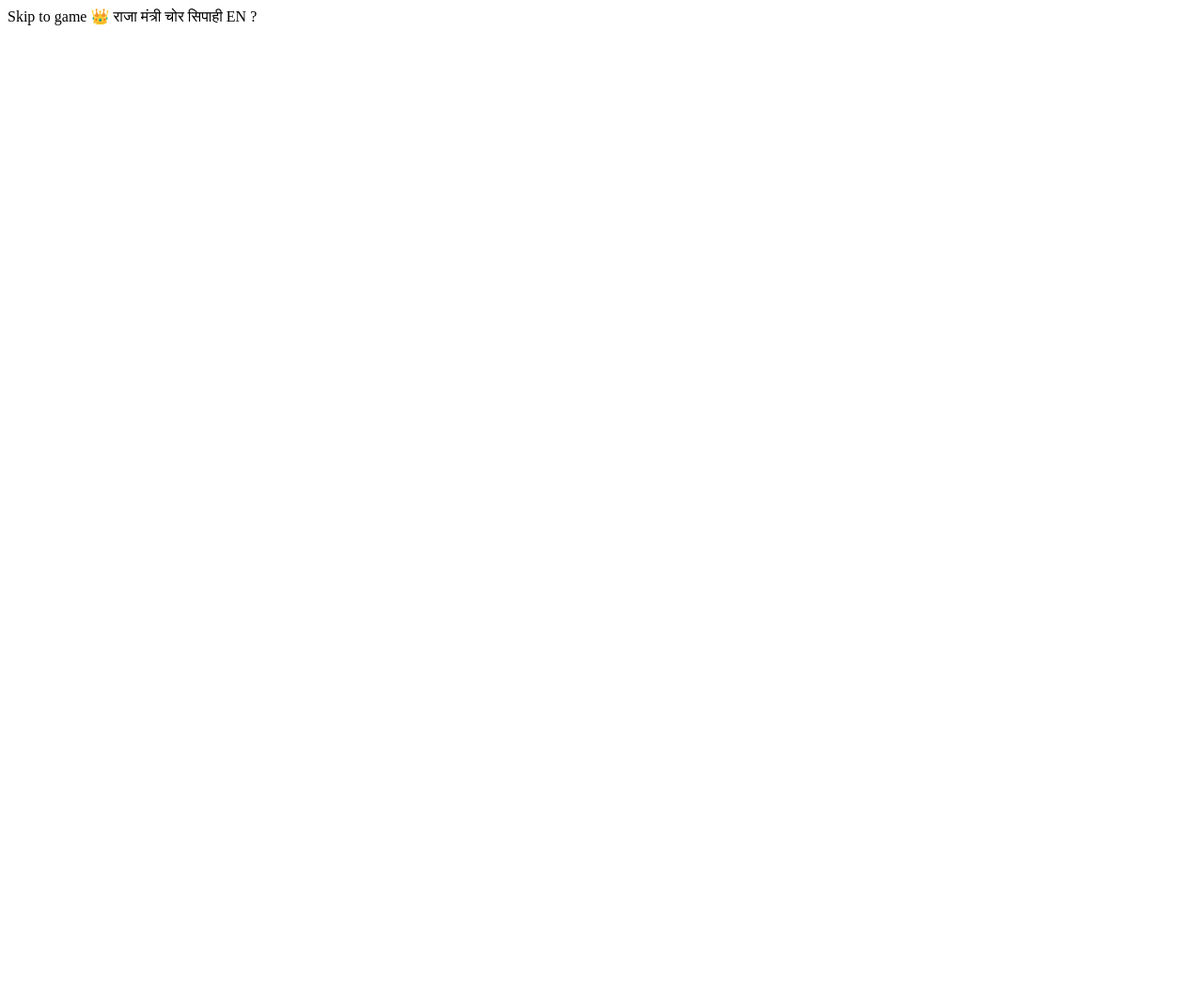
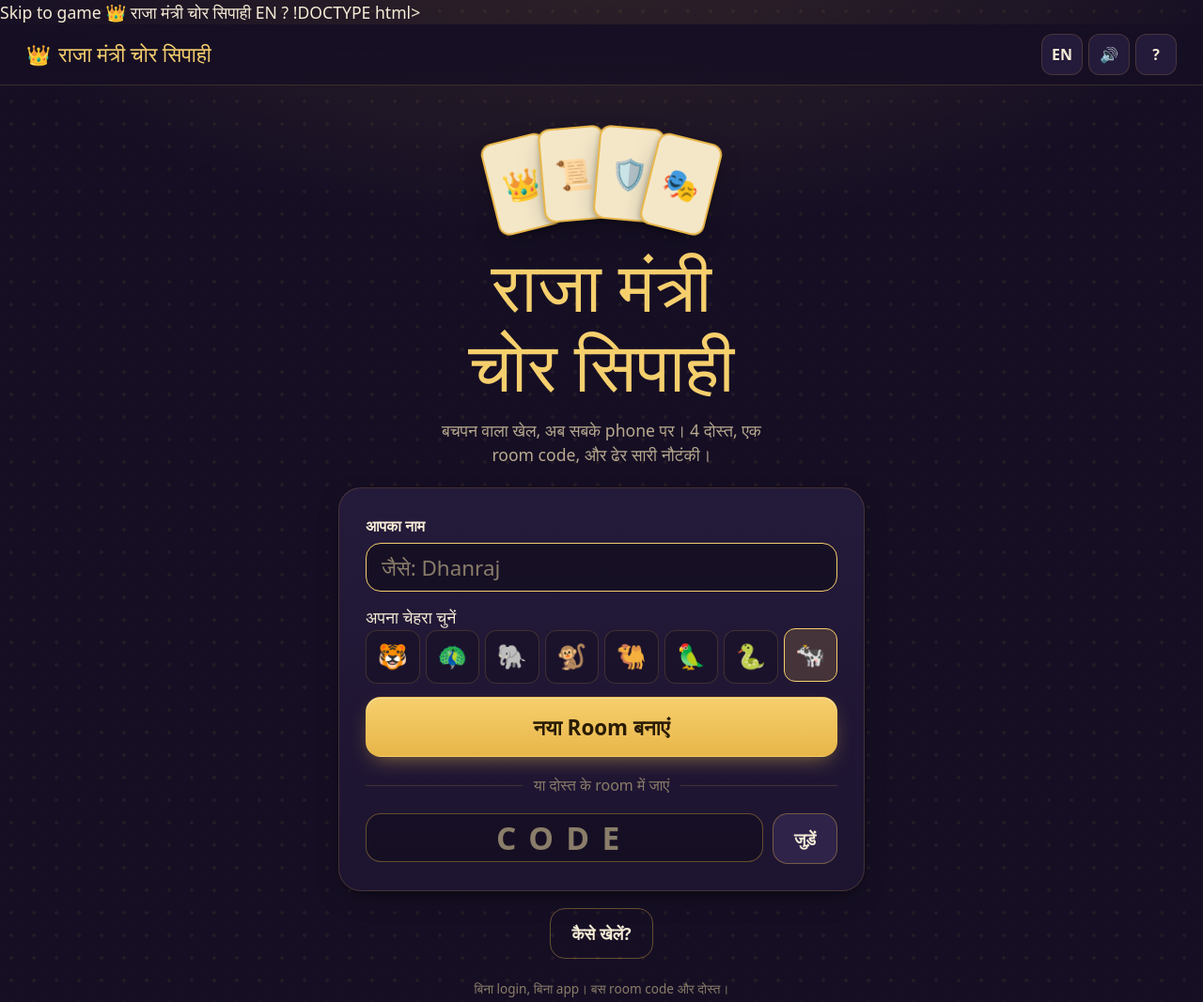
Before and after one commit to Dhanraj252kakat/raja-mantri-chor-sipahi, a website: page Public/index.html in a window 1280 px wide. Shown: the top 1067 px of the page at 94% size. Before the commit the page ends 800 px from the top, so only its background shows below. Drawn offline with Linux system fonts and the light colour scheme.

Commit message:
Update index.html

```diff
--- a/Public/index.html
+++ b/Public/index.html
@@ -1,3 +1,82 @@
 Skip to game
 👑 राजा मंत्री चोर सिपाही
  EN    ?
+!DOCTYPE html>
+
+<html lang="hi">
+
+<head>
+
+  <meta charset="UTF-8">
+
+  <meta name="viewport" content="width=device-width, initial-scale=1.0">
+
+  <meta name="theme-color" content="#160f24">
+
+  <title>राजा मंत्री चोर सिपाही</title>
+
+  <link rel="stylesheet" href="style.css">
+
+</head>
+
+<body>
+
+  <a class="skip" href="#screen">Skip to game</a>
+
+  <header class="topbar">
+
+    <div class="brand">
+
+      <span class="brand-mark">👑</span>
+
+      <span class="brand-text">राजा मंत्री चोर सिपाही</span>
+
+    </div>
+
+    <div class="top-actions">
+
+      <span id="conn" class="conn"></span>
+
+      <button id="btnLang" class="icon-btn" type="button">EN</button>
+
+      <button id="btnMute" class="icon-btn" type="button" aria-pressed="false">
+
+        <span class="wave">🔊</span>
+
+        <span class="x">🔇</span>
+
+      </button>
+
+      <button id="btnHelp" class="icon-btn" type="button">?</button>
+
+    </div>
+
+  </header>
+
+  <main class="stage">
+
+    <div id="screen" class="screen" tabindex="-1"></div>
+
+  </main>
+
+  <div id="toast" class="toast" role="status" aria-live="polite"></div>
+
+  <dialog id="help" class="sheet">
+
+    <div class="sheet-inner">
+
+      <h2 class="h-display title-xl">कैसे खेलें?</h2>
+
+      <div id="helpBody"></div>
+
+      <button id="btnCloseHelp" class="icon-btn" type="button">✕</button>
+
+    </div>
+
+  </dialog>
+
+  <script src="app.js"></script>
+
+</body>
+
+</html>
```
